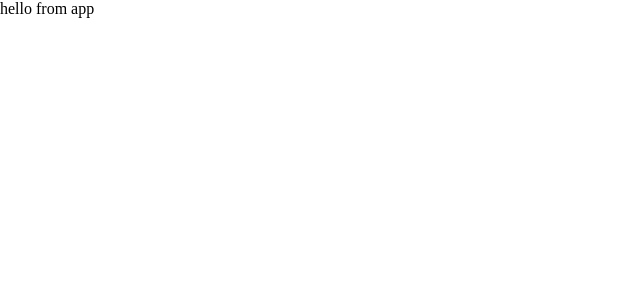
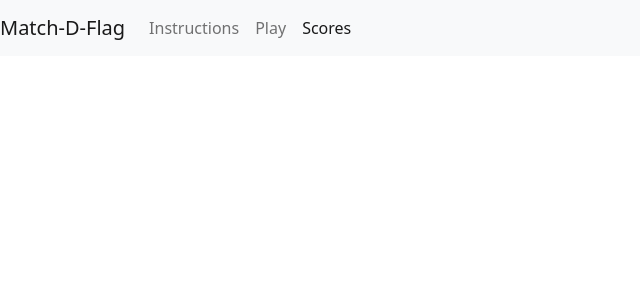
Before and after one commit to kn8a/find-the-country, a React (Create React App) app: page /scores in a window 1280 px wide. Shown: the top 300 px of the page, without its empty margins (0-640 px from the left). Built offline with nearby package versions, Linux system fonts and the light colour scheme; no server answers.

Commit message:
setup router and navbar

```diff
--- a/package.json
+++ b/package.json
@@ -12,6 +12,8 @@
     "react-bootstrap": "^2.4.0",
     "react-dom": "^18.1.0",
     "react-hash-string": "^1.0.0",
+    "react-router-bootstrap": "^0.26.1",
+    "react-router-dom": "^6.3.0",
     "react-scripts": "5.0.1",
     "web-vitals": "^2.1.4"
   },
--- a/public/index.html
+++ b/public/index.html
@@ -39,5 +39,6 @@
       To begin the development, run `npm start` or `yarn start`.
       To create a production bundle, use `npm run build` or `yarn build`.
     -->
+
   </body>
 </html>
--- a/src/App.js
+++ /dev/null
@@ -1,23 +0,0 @@
-import './App.css';
-import { initializeApp } from "firebase/app";
-
-const firebaseConfig = {
-  apiKey: process.env.REACT_APP_FIREBASE_API_KEY,
-  authDomain: process.env.REACT_APP_FIREBASE_AUTH_DOMAIN,
-  projectId: process.env.REACT_APP_FIREBASE_PROJECT_ID,
-  storageBucket: process.env.REACT_APP_FIREBASE_STORAGE_BUCKET,
-  messagingSenderId: process.env.REACT_APP_FIREBASE_SENDER_ID,
-  appId: process.env.REACT_APP_FIREBASE_APP_ID
-};
-
-initializeApp(firebaseConfig);
-
-function App() {
-  return (
-    <div className="App">
-      hello from app
-    </div>
-  );
-}
-
-export default App;
--- /dev/null
+++ b/src/components/App.js
@@ -0,0 +1,55 @@
+import Instructions from "./Instructions";
+import Play from "./Play";
+import Scores from "./Scores";
+import Footer from "./Footer";
+import NavigationBar from "./Navigation";
+import 'bootstrap/dist/css/bootstrap.css'
+
+import { initializeApp } from "firebase/app";
+import {
+  getFirestore, collection, onSnapshot,
+  addDoc, doc,
+  query, where,
+  orderBy, serverTimestamp,
+  getDoc, updateDoc,
+} from 'firebase/firestore'
+import {
+  hashString,
+} from 'react-hash-string'
+import { BrowserRouter, Routes, Route } from "react-router-dom";
+import { useEffect, useState } from "react";
+import { Alert, Navbar, Button, NavbarBrand } from "react-bootstrap";
+
+const firebaseConfig = {
+  apiKey: process.env.REACT_APP_FIREBASE_API_KEY,
+  authDomain: process.env.REACT_APP_FIREBASE_AUTH_DOMAIN,
+  projectId: process.env.REACT_APP_FIREBASE_PROJECT_ID,
+  storageBucket: process.env.REACT_APP_FIREBASE_STORAGE_BUCKET,
+  messagingSenderId: process.env.REACT_APP_FIREBASE_SENDER_ID,
+  appId: process.env.REACT_APP_FIREBASE_APP_ID
+};
+
+initializeApp(firebaseConfig);
+
+function App() {
+  return (
+    <div className="App">
+
+
+      <BrowserRouter>
+      <NavigationBar/>
+        <Routes>
+          <Route index element={<Instructions />} />
+          <Route path="" element={<Instructions />} />
+          <Route path="/instructions/" element={<Instructions />} />
+          <Route path="/play/" exact element={<Play/>}/>
+          <Route path="/scores/" exact element={<Scores/>}/>
+        </Routes>
+        <Footer/>
+      </BrowserRouter>
+
+    </div>
+  );
+}
+
+export default App;
--- /dev/null
+++ b/src/components/Footer.js
@@ -0,0 +1,5 @@
+const Footer = () => {
+
+}
+
+export default Footer
--- /dev/null
+++ b/src/components/Instructions.js
@@ -0,0 +1,5 @@
+const Instructions = () => {
+
+}
+
+export default Instructions
--- /dev/null
+++ b/src/components/Navigation.js
@@ -0,0 +1,31 @@
+import React from 'react';
+import { Navbar, Nav, NavItem } from 'react-bootstrap';
+import { LinkContainer } from 'react-router-bootstrap';
+
+
+function NavigationBar() {
+    return (
+        <Navbar bg="light" expand="lg" variant="light">
+            <LinkContainer to="/instructions">
+              <Navbar.Brand>Match-D-Flag</Navbar.Brand>
+            </LinkContainer>
+            <Navbar.Toggle aria-controls="basic-navbar-nav" />
+            <Navbar.Collapse id="basic-navbar-nav">
+                <Nav className="mr-auto">
+
+                <LinkContainer to="/instructions">
+                    <Nav.Link>Instructions</Nav.Link>
+                </LinkContainer>
+                <LinkContainer to="/play">
+                    <Nav.Link>Play</Nav.Link>
+                </LinkContainer>
+                <LinkContainer to="/scores">
+                    <Nav.Link>Scores</Nav.Link>
+                </LinkContainer>
+
+                </Nav>
+            </Navbar.Collapse>
+        </Navbar>
+);
+}
+export default NavigationBar;
--- /dev/null
+++ b/src/components/Play.js
@@ -0,0 +1,5 @@
+const Play = () => {
+
+}
+
+export default Play
--- /dev/null
+++ b/src/components/Scores.js
@@ -0,0 +1,5 @@
+const Scores = () => {
+
+}
+
+export default Scores
--- a/src/index.js
+++ b/src/index.js
@@ -1,7 +1,7 @@
 import React from 'react';
 import ReactDOM from 'react-dom/client';
 import './index.css';
-import App from './App';
+import App from './components/App';
 
 
 const root = ReactDOM.createRoot(document.getElementById('root'));
```
Also changed, not shown: src/App.css (deleted), 1 other file (tests, documents, lock files or other folders).
